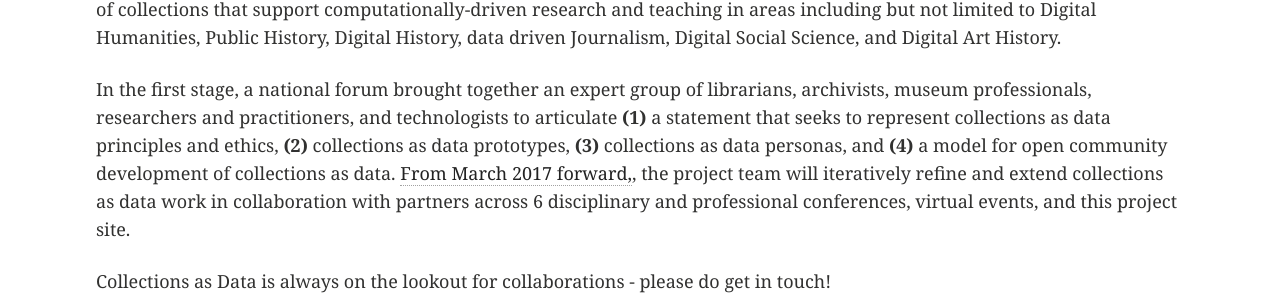
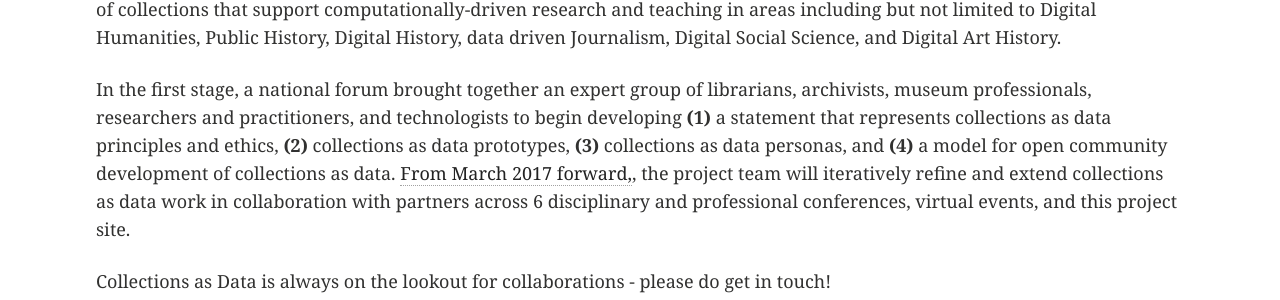
Before and after one commit to collectionsasdata/collectionsasdata.github.io, a Jekyll site: the page built from index.md, in a window 1280 px wide. Shown: the part 531-831 px from the top of the page. Built offline with Jekyll 4.4.1, drawn with Linux system fonts in a browser that asks for light colours.

Commit message:
Update index.md

```diff
--- a/index.md
+++ b/index.md
@@ -7,7 +7,7 @@
 
 **Collections as Data** aims to foster a strategic approach to developing, describing, providing access to, and encouraging reuse of collections that support computationally-driven research and teaching in areas including but not limited to Digital Humanities, Public History, Digital History, data driven Journalism, Digital Social Science, and Digital Art History.
 
-In the first stage, a national forum brought together an expert group of librarians, archivists, museum professionals, researchers and practitioners, and technologists to articulate **(1)**  a statement that seeks to represent collections as data principles and ethics, **(2)** collections as data prototypes, **(3)** collections as data personas, and **(4)** a model for open community development of collections as data. [From March 2017 forward,](https://collectionsasdata.github.io/events/), the project team will iteratively refine and extend collections as data work in collaboration with partners across 6 disciplinary and professional conferences, virtual events, and this project site.
+In the first stage, a national forum brought together an expert group of librarians, archivists, museum professionals, researchers and practitioners, and technologists to begin developing **(1)**  a statement that represents collections as data principles and ethics, **(2)** collections as data prototypes, **(3)** collections as data personas, and **(4)** a model for open community development of collections as data. [From March 2017 forward,](https://collectionsasdata.github.io/events/), the project team will iteratively refine and extend collections as data work in collaboration with partners across 6 disciplinary and professional conferences, virtual events, and this project site.
 
 Collections as Data is always on the lookout for collaborations - please do get in touch!
 
```
